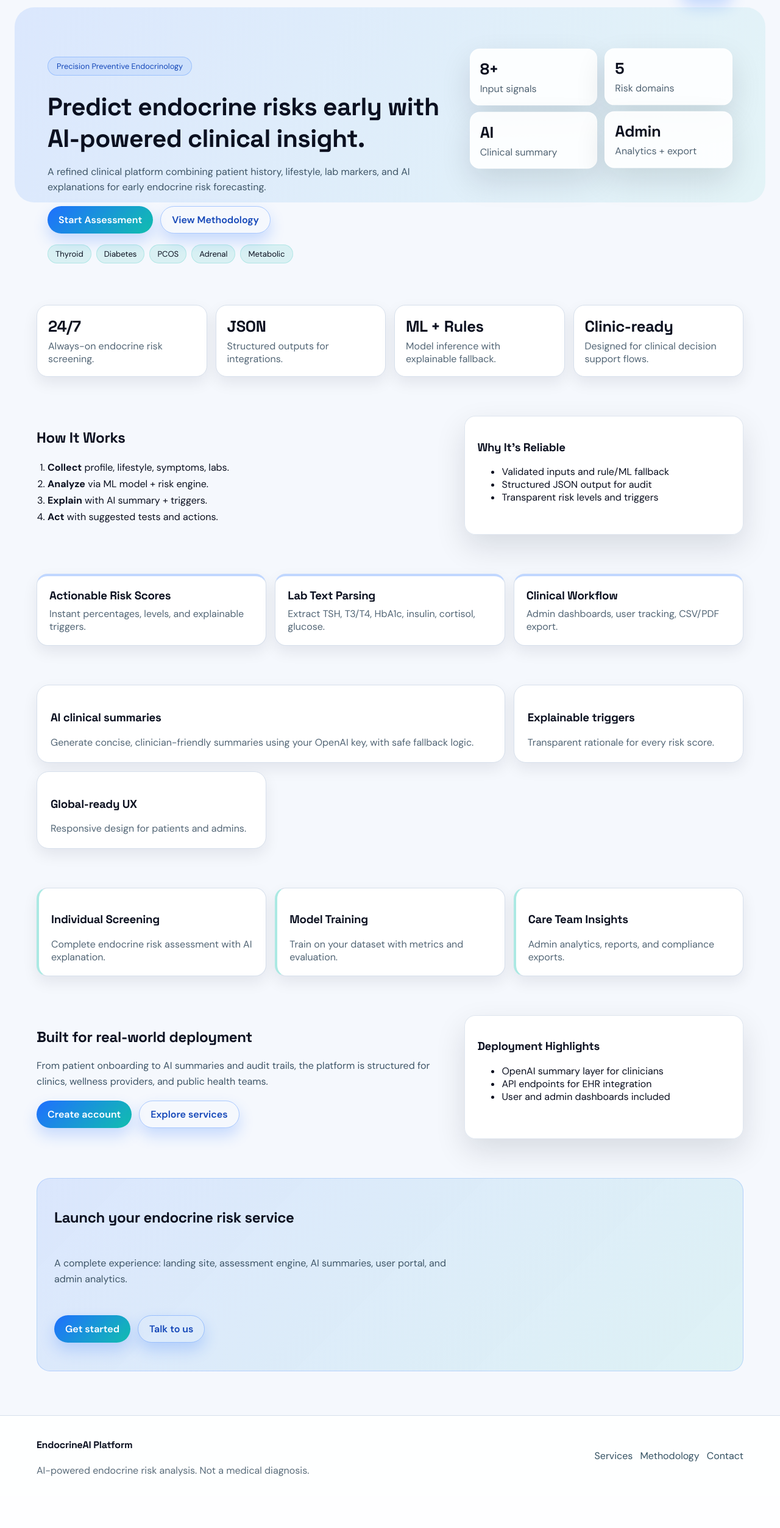
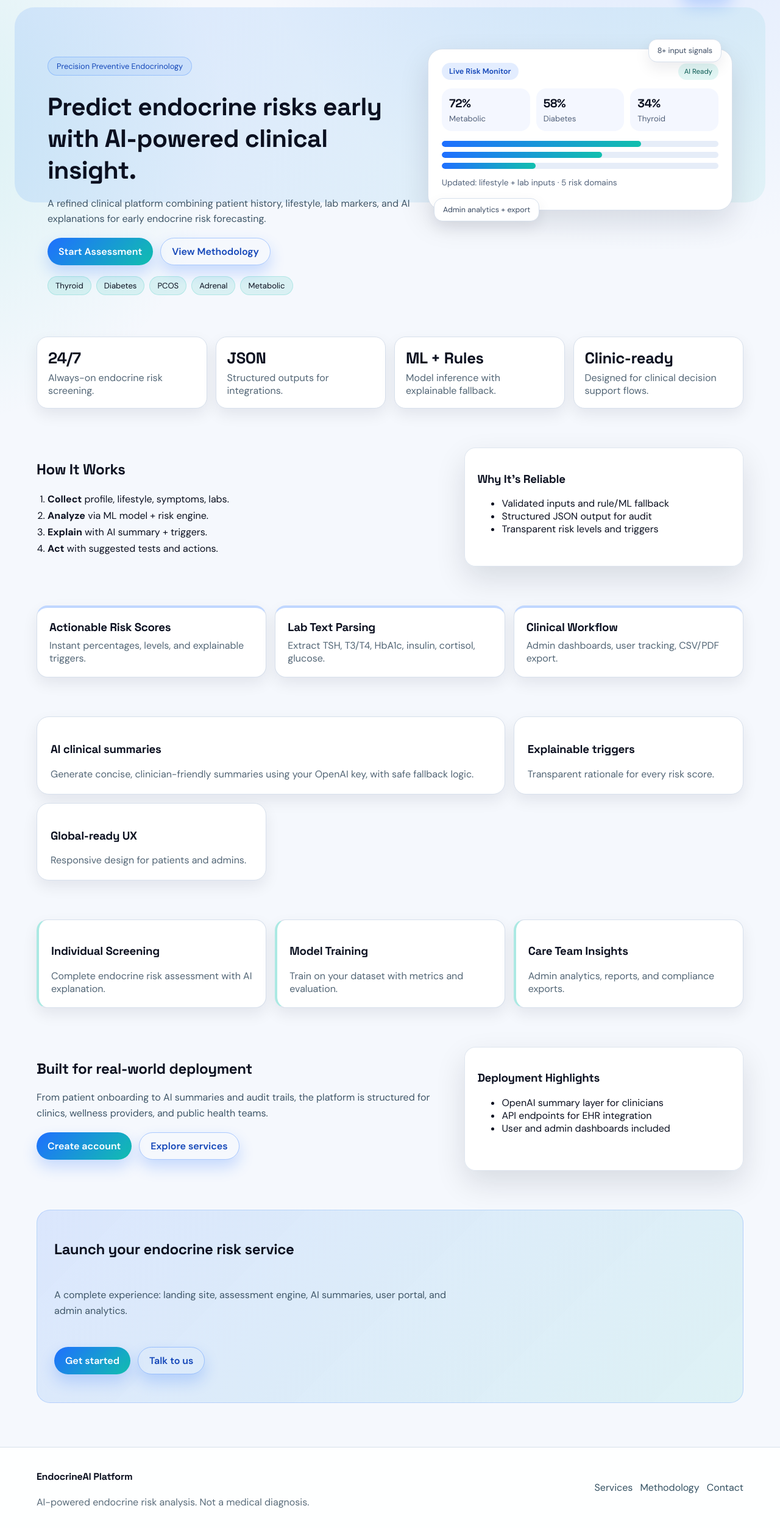
Before and after one commit to endocrineai-hub/endocrine-ai, a Flask app: page / in a window 1280 px wide. Shown: the part 45-2551 px from the top of the page at 61% size. Before the commit the page ends 2466 px from the top, so only its background shows below. Run offline with Flask 3, Linux system fonts and the light colour scheme.

Commit message:
Enhance homepage visuals and hero panel

```diff
--- a/backend/static/css/styles.css
+++ b/backend/static/css/styles.css
@@ -20,7 +20,10 @@ body {
   margin: 0;
   font-family: "DM Sans", system-ui, sans-serif;
   color: var(--ink);
-  background: #f5f8fd;
+  background:
+    radial-gradient(1200px at 85% -10%, rgba(31, 111, 255, 0.12), transparent 60%),
+    radial-gradient(900px at -10% 10%, rgba(17, 191, 174, 0.12), transparent 55%),
+    #f5f8fd;
 }
 
 h1, h2, h3, h4, .logo {
@@ -96,7 +99,7 @@ h1, h2, h3, h4, .logo {
 }
 .hero-grid {
   display: grid;
-  grid-template-columns: 1.55fr 1fr;
+  grid-template-columns: 1.2fr 1fr;
   gap: 24px;
   align-items: start;
 }
@@ -131,6 +134,87 @@ h1, h2, h3, h4, .logo {
   grid-template-columns: 1fr 1fr;
   gap: 12px;
 }
+.hero-visual {
+  position: relative;
+}
+.visual-card {
+  background: #ffffff;
+  border: 1px solid var(--line);
+  border-radius: 24px;
+  padding: 22px;
+  box-shadow: var(--shadow);
+}
+.visual-header {
+  display: flex;
+  justify-content: space-between;
+  align-items: center;
+  margin-bottom: 14px;
+}
+.badge {
+  display: inline-flex;
+  align-items: center;
+  gap: 8px;
+  padding: 6px 12px;
+  border-radius: 999px;
+  font-size: 0.78rem;
+  font-weight: 600;
+  background: rgba(31, 111, 255, 0.12);
+  color: var(--accent-dark);
+}
+.chip {
+  display: inline-flex;
+  padding: 6px 10px;
+  border-radius: 999px;
+  font-size: 0.72rem;
+  background: rgba(17, 191, 174, 0.12);
+  color: #0b5f56;
+}
+.visual-metrics {
+  display: grid;
+  grid-template-columns: repeat(3, 1fr);
+  gap: 10px;
+}
+.visual-metric {
+  background: #f4f7ff;
+  border-radius: 16px;
+  padding: 12px;
+}
+.visual-metric h3 { margin: 0 0 4px; font-size: 1.2rem; }
+.visual-metric p { margin: 0; font-size: 0.82rem; color: #51607a; }
+.visual-chart {
+  margin-top: 16px;
+  display: grid;
+  gap: 8px;
+}
+.visual-bar {
+  height: 10px;
+  border-radius: 999px;
+  background: #e6edf8;
+  overflow: hidden;
+}
+.visual-bar span {
+  display: block;
+  height: 100%;
+  border-radius: 999px;
+  background: linear-gradient(90deg, #1f6fff, #11bfae);
+}
+.visual-footer {
+  margin-top: 14px;
+  font-size: 0.85rem;
+  color: #52627a;
+}
+.visual-float {
+  position: absolute;
+  padding: 10px 14px;
+  border-radius: 14px;
+  background: #ffffff;
+  border: 1px solid var(--line);
+  box-shadow: var(--shadow-soft);
+  font-size: 0.78rem;
+  color: #3a4a62;
+}
+.float-a { top: -16px; right: 18px; }
+.float-b { bottom: -18px; left: 10px; }
 .glass-card {
   background: rgba(255,255,255,0.9);
   border: 1px solid rgba(255,255,255,0.9);
@@ -161,6 +245,11 @@ h1, h2, h3, h4, .logo {
   padding: 20px;
   box-shadow: var(--shadow-soft);
   border-top: 4px solid rgba(31, 111, 255, 0.28);
+  transition: transform 0.2s ease, box-shadow 0.2s ease;
+}
+.feature-card:hover {
+  transform: translateY(-4px);
+  box-shadow: var(--shadow);
 }
 .feature-card h3 { margin: 0 0 8px; }
 .feature-card p { margin: 0; color: #536676; }
@@ -206,8 +295,13 @@ h1, h2, h3, h4, .logo {
   padding: 20px;
   box-shadow: var(--shadow-soft);
   border-left: 4px solid rgba(17, 191, 174, 0.35);
+  transition: transform 0.2s ease, box-shadow 0.2s ease;
 }
 .service-card p { margin: 0; color: #536676; }
+.service-card:hover {
+  transform: translateY(-4px);
+  box-shadow: var(--shadow);
+}
 
 .bento-grid {
   display: grid;
@@ -306,8 +400,10 @@ input:focus, select:focus, textarea:focus {
   cursor: pointer;
   font-weight: 600;
   box-shadow: 0 12px 24px rgba(31, 111, 255, 0.22);
+  transition: transform 0.2s ease, box-shadow 0.2s ease;
 }
 .btn:hover { background: var(--accent-dark); }
+.btn:active { transform: translateY(1px); box-shadow: 0 8px 18px rgba(31, 111, 255, 0.2); }
 .btn-ghost {
   background: transparent;
   color: var(--accent-dark);
@@ -548,6 +644,8 @@ pre { background: #f5f8fb; border: 1px solid var(--line); padding: 10px; border-
   .admin-panels { grid-template-columns: 1fr; }
   .insight-grid { grid-template-columns: 1fr; }
   .footer-inner { flex-direction: column; align-items: flex-start; }
+  .visual-metrics { grid-template-columns: 1fr; }
+  .visual-float { display: none; }
 }
 
 @media (max-width: 760px) {
--- a/backend/templates/index.html
+++ b/backend/templates/index.html
@@ -19,19 +19,35 @@
         <span>Thyroid</span><span>Diabetes</span><span>PCOS</span><span>Adrenal</span><span>Metabolic</span>
       </div>
     </div>
-    <div class="hero-stack">
-      <div class="glass-card">
-        <h3>8+</h3><p>Input signals</p>
+    <div class="hero-visual">
+      <div class="visual-card">
+        <div class="visual-header">
+          <span class="badge">Live Risk Monitor</span>
+          <span class="chip">AI Ready</span>
+        </div>
+        <div class="visual-metrics">
+          <div class="visual-metric">
+            <h3>72%</h3>
+            <p>Metabolic</p>
+          </div>
+          <div class="visual-metric">
+            <h3>58%</h3>
+            <p>Diabetes</p>
+          </div>
+          <div class="visual-metric">
+            <h3>34%</h3>
+            <p>Thyroid</p>
+          </div>
+        </div>
+        <div class="visual-chart">
+          <div class="visual-bar"><span style="width: 72%"></span></div>
+          <div class="visual-bar"><span style="width: 58%"></span></div>
+          <div class="visual-bar"><span style="width: 34%"></span></div>
+        </div>
+        <p class="visual-footer">Updated: lifestyle + lab inputs · 5 risk domains</p>
       </div>
-      <div class="glass-card">
-        <h3>5</h3><p>Risk domains</p>
-      </div>
-      <div class="glass-card">
-        <h3>AI</h3><p>Clinical summary</p>
-      </div>
-      <div class="glass-card">
-        <h3>Admin</h3><p>Analytics + export</p>
-      </div>
+      <div class="visual-float float-a">8+ input signals</div>
+      <div class="visual-float float-b">Admin analytics + export</div>
     </div>
   </div>
 </section>
```
